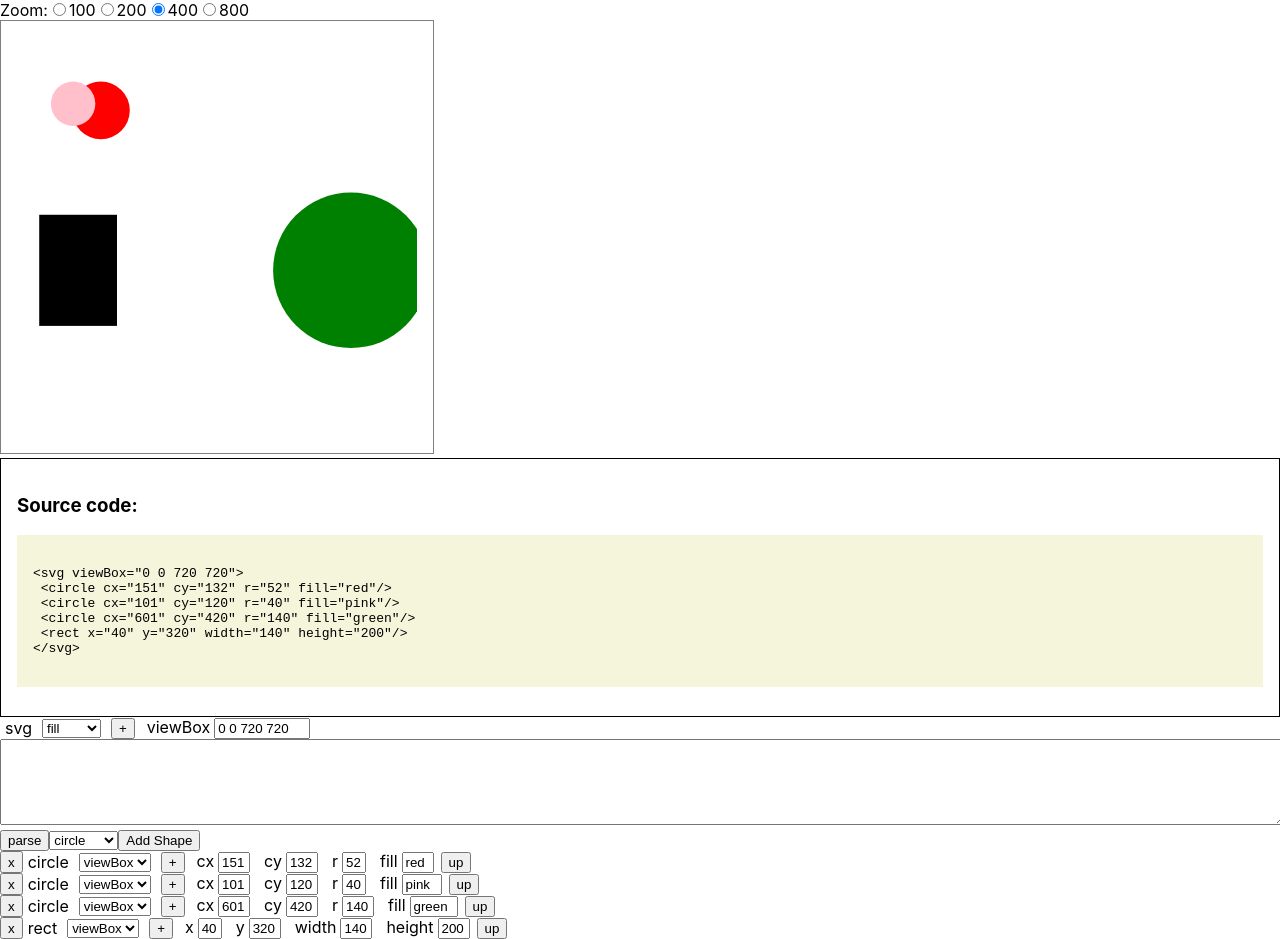
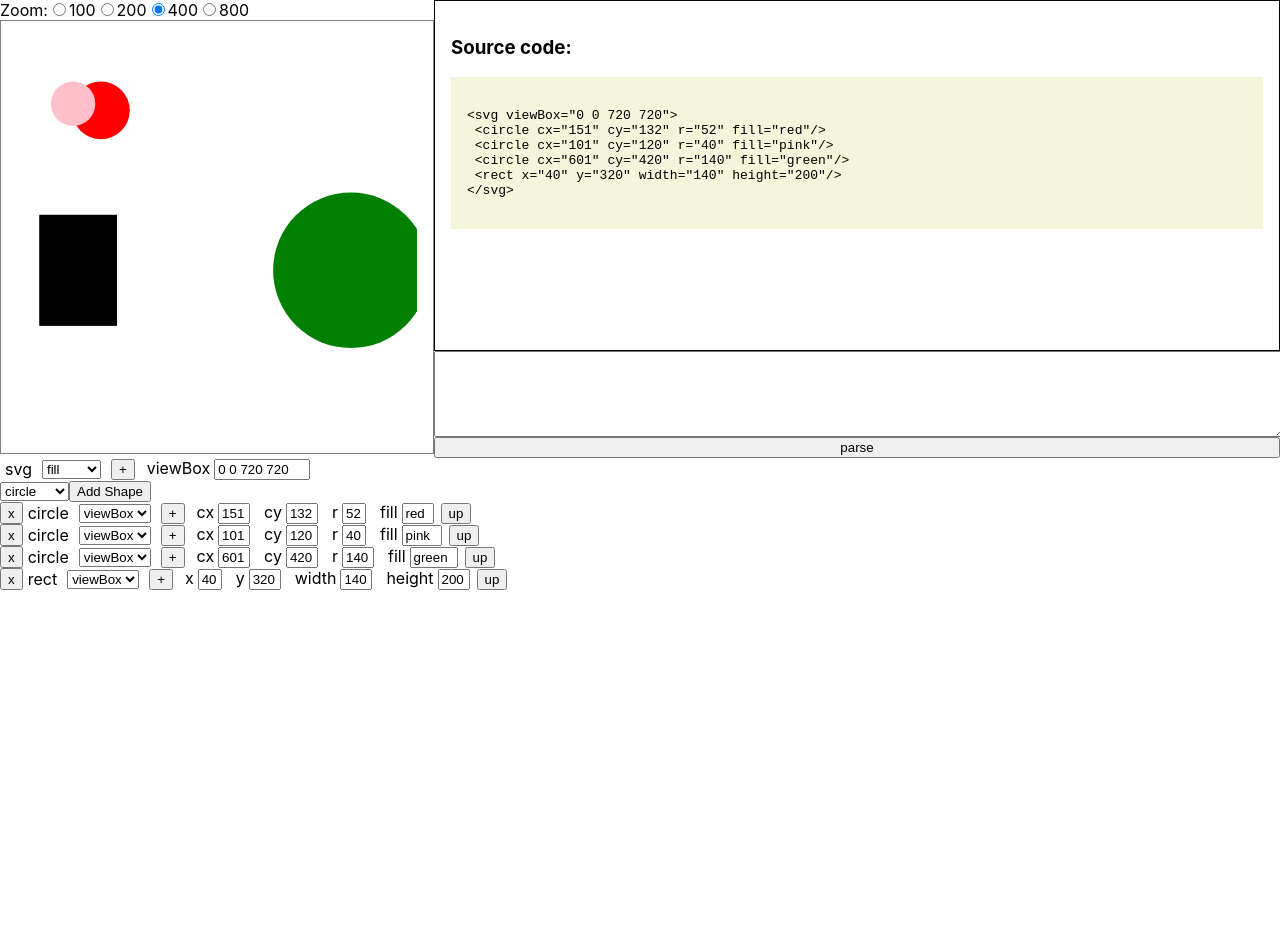
Before and after one commit to crianonim/svarog, a React (Create React App) app: page / in a window 1280 px wide. After the commit the page ends 800 px from the top, so only its background shows below. Built offline with nearby package versions, Linux system fonts and the light colour scheme.

Commit message:
Move code and parse next to svg

```diff
--- a/src/App.css
+++ b/src/App.css
@@ -1,6 +1,12 @@
 
 
-
+.flex-column {
+  display: flex;
+  flex-direction: column;
+}
+.flex-grow {
+  flex-grow: 1;
+}
 .flex-row {
   display: flex;
 }
--- a/src/App.js
+++ b/src/App.js
@@ -32,10 +32,14 @@ const App = () => {
   }
 
   return (
-    <>
+    <><div className="flex-row">
+
       <SvgView shapes={shapes} attrs={svgAttrs} setSelectedShape={setSelectedShape}/>
-
+     <div className="flex-column flex-grow">
       <CodePanel shapes={shapes} svgAttrs={svgAttrs} />
+      <InputTextArea change={setShapes} />
+     </div>
+    </div>
       <BasicAttrEditor
         element="svg"
         attrs={svgAttrs}
@@ -43,7 +47,7 @@ const App = () => {
           setSvgAttrs(attr);
         }}
       />
-     <InputTextArea change={setShapes} />
+
      <AddShape addShape={(shape)=>{
         setShapes([...shapes,{shape,attributes:defaultValues[shape],id:Date.now()}])
       }} />
--- a/src/CodePanel.css
+++ b/src/CodePanel.css
@@ -1,6 +1,7 @@
 .code-panel{
     border: 1px solid black;
     padding: 1rem;
+    flex-grow: 1;
 }
 
 .code-content{
```
